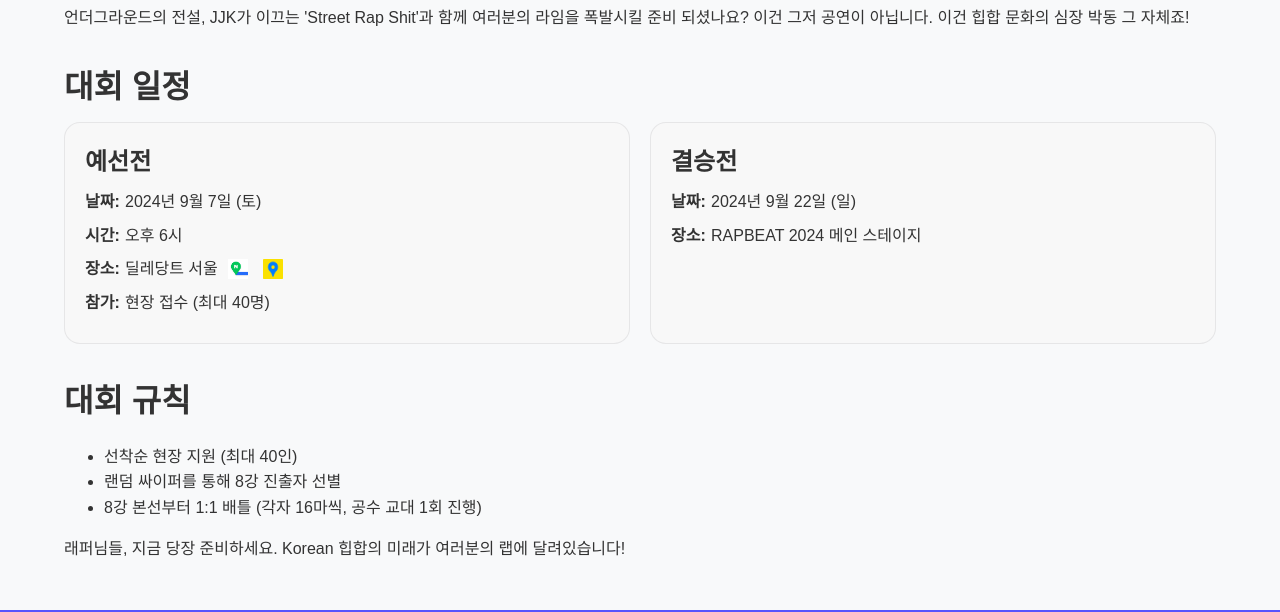
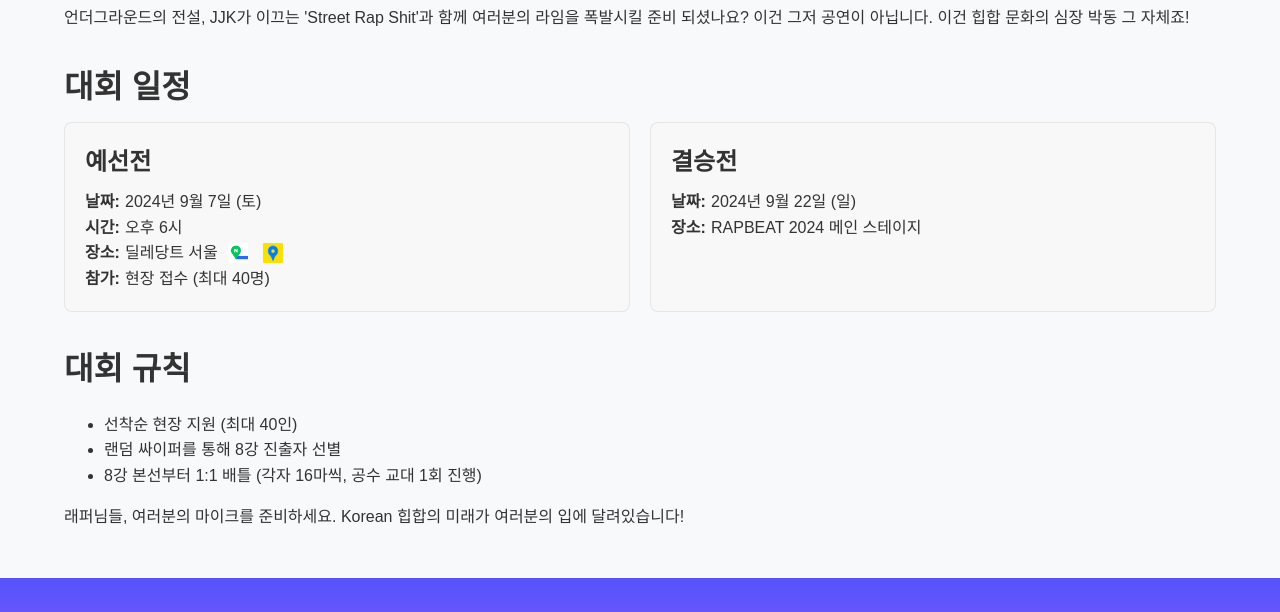
Before and after one commit to uxstorage/memble-content, a plain HTML site: page 01_freestyle_battle_event.html in a window 1280 px wide. Shown: the part 1786-2398 px from the top of the page. Drawn offline with Linux system fonts and the light colour scheme.

Commit message:
Update 01_freestyle_battle_event.html

```diff
--- a/01_freestyle_battle_event.html
+++ b/01_freestyle_battle_event.html
@@ -18,6 +18,10 @@
             max-width: 1200px;
             margin: 0 auto;
             padding: 40px 20px;
+        }
+        .hero-container {
+            width: 100%;
+            overflow: hidden;
         }
         .hero-image {
             width: 100%;
@@ -51,12 +55,11 @@
         .event-card {
             flex: 1 1 300px;
             background-color: #f8f8f8;
-            border-radius: 16px;
+            border-radius: 8px;
             padding: 20px;
             border: 1px solid rgba(69, 69, 79, 0.1);
         }
         .event-detail {
-            margin-bottom: 8px;
             display: flex;
             align-items: center;
         }
@@ -164,7 +167,7 @@
             <li>8강 본선부터 1:1 배틀 (각자 16마씩, 공수 교대 1회 진행)</li>
         </ul>
 
-        <div class="text-block">래퍼님들, 지금 당장 준비하세요. Korean 힙합의 미래가 여러분의 랩에 달려있습니다!</div>
+        <div class="text-block">래퍼님들, 여러분의 마이크를 준비하세요. Korean 힙합의 미래가 여러분의 입에 달려있습니다!</div>
     </div>
 
     <footer>
```
